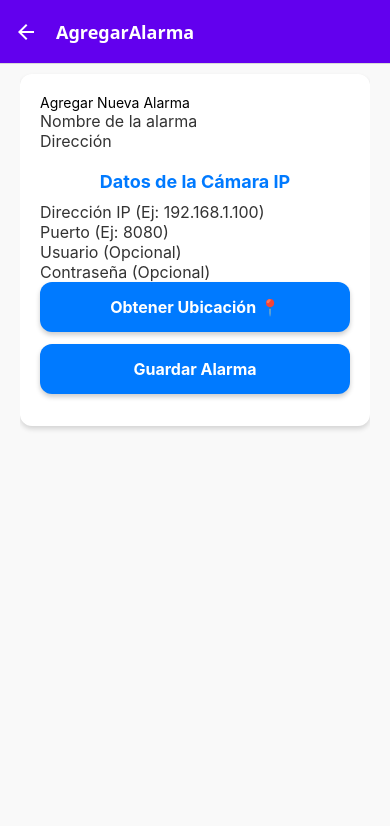
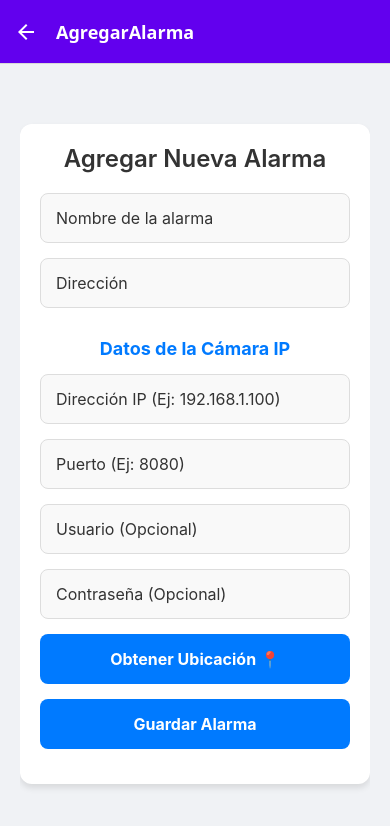
Before and after one commit to JulianT3370/FrontAlarmasComunitariasUIO, a React Native app: screen /AgregarAlarma in a window 390 px wide. Shown: the top 826 px of the page. Built offline with nearby package versions, Linux system fonts and the light colour scheme.

Commit message:
Creacion de estilos
creación de clases para estilar pantallas

```diff
--- a/src/screens/AgregarAlarma.js
+++ b/src/screens/AgregarAlarma.js
@@ -11,7 +11,7 @@ import {
 } from "react-native";
 import * as Location from "expo-location";
 import { useNavigation } from "@react-navigation/native";
-import styles from "../styles/LocationAccessStyles";
+import styles from "../styles/AgregarAlarmaStyles";
 
 function AgregarAlarma() {
   const navigation = useNavigation();
--- a/src/screens/AlarmaDetalle.js
+++ b/src/screens/AlarmaDetalle.js
@@ -1,21 +1,16 @@
 import React from "react";
-import { View, Text, StyleSheet, TouchableOpacity, ScrollView } from "react-native";
-import { useNavigation, useRoute } from "@react-navigation/native";
-import Icon from "react-native-vector-icons/MaterialIcons";
+import { View, Text, ScrollView, SafeAreaView } from "react-native";
+import { useRoute } from "@react-navigation/native";
 import MapView, { Marker } from "react-native-maps";
+import styles from "../styles/AlarmaDetalleStyles"; // Asegúrate de que la ruta sea correcta
 
 function AlarmaDetalle() {
-    const navigation = useNavigation();
   const route = useRoute();
-    const { alarm } = route.params; // 🔹 Recibe la alarma seleccionada
+  const { alarm } = route.params; // Recibe la alarma seleccionada
 
   return (
+    <SafeAreaView style={styles.safeArea}>
       <View style={styles.container}>
-            {/* Botón de regresar */}
-            <TouchableOpacity style={styles.backButton} onPress={() => navigation.goBack()}>
-                <Icon name="arrow-back" size={30} color="white" />
-            </TouchableOpacity>
-
         <ScrollView contentContainerStyle={styles.scrollContainer}>
           <Text style={styles.title}>Detalles de la Alarma</Text>
 
@@ -38,92 +33,18 @@ function AlarmaDetalle() {
             <Text style={styles.value}>{alarm.name}</Text>
 
             <Text style={styles.label}>📍 Dirección:</Text>
-                    <Text style={styles.value}>{alarm.address || "Dirección no disponible"}</Text>
+            <Text style={styles.value}>
+              {alarm.address || "Dirección no disponible"}
+            </Text>
 
             <Text style={styles.label}>🌍 Coordenadas:</Text>
             <Text style={styles.value}>Lat: {alarm.latitude.toFixed(6)}</Text>
             <Text style={styles.value}>Lng: {alarm.longitude.toFixed(6)}</Text>
           </View>
-
-                {/* Botón de regresar */}
-                <TouchableOpacity style={styles.button} onPress={() => navigation.goBack()}>
-                    <Icon name="arrow-back" size={24} color="white" />
-                    <Text style={styles.buttonText}>Regresar</Text>
-                </TouchableOpacity>
         </ScrollView>
       </View>
+    </SafeAreaView>
   );
 }
 
-const styles = StyleSheet.create({
-    container: {
-        flex: 1,
-        backgroundColor: "#f5f5f5",
-    },
-    scrollContainer: {
-        padding: 20,
-        alignItems: "center",
-    },
-    title: {
-        fontSize: 22,
-        fontWeight: "bold",
-        marginBottom: 10,
-        color: "#333",
-    },
-    map: {
-        width: "100%",
-        height: 250,
-        borderRadius: 10,
-        marginBottom: 20,
-    },
-    detailBox: {
-        width: "100%",
-        backgroundColor: "#fff",
-        padding: 20,
-        borderRadius: 10,
-        shadowColor: "#000",
-        shadowOffset: { width: 0, height: 2 },
-        shadowOpacity: 0.2,
-        shadowRadius: 4,
-        elevation: 5,
-        marginBottom: 20,
-    },
-    label: {
-        fontSize: 16,
-        fontWeight: "bold",
-        marginTop: 10,
-        color: "#555",
-    },
-    value: {
-        fontSize: 16,
-        color: "#333",
-        marginBottom: 5,
-    },
-    button: {
-        flexDirection: "row",
-        alignItems: "center",
-        backgroundColor: "#007AFF",
-        paddingVertical: 12,
-        paddingHorizontal: 20,
-        borderRadius: 10,
-        justifyContent: "center",
-        width: "100%",
-    },
-    buttonText: {
-        color: "white",
-        fontSize: 16,
-        fontWeight: "bold",
-        marginLeft: 8,
-    },
-    backButton: {
-        position: "absolute",
-        top: 40,
-        left: 20,
-        backgroundColor: "#007AFF",
-        borderRadius: 20,
-        padding: 10,
-        zIndex: 10,
-    },
-});
-
 export default AlarmaDetalle;
--- /dev/null
+++ b/src/styles/AgregarAlarmaStyles.js
@@ -0,0 +1,72 @@
+import { StyleSheet } from "react-native";
+
+export default StyleSheet.create({
+  container: {
+    flex: 1,
+    backgroundColor: "#F0F2F5", // Fondo moderno y claro
+    paddingHorizontal: 20,
+  },
+  scrollContainer: {
+    flexGrow: 1,
+    justifyContent: "center",
+    paddingVertical: 20,
+  },
+  formContainer: {
+    backgroundColor: "#FFFFFF",
+    borderRadius: 12,
+    padding: 20,
+    // Sombra para iOS
+    shadowColor: "#000",
+    shadowOffset: { width: 0, height: 4 },
+    shadowOpacity: 0.1,
+    shadowRadius: 6,
+    // Sombra para Android
+    elevation: 3,
+  },
+  title: {
+    fontSize: 24,
+    fontWeight: "600",
+    color: "#333",
+    marginBottom: 20,
+    textAlign: "center",
+  },
+  input: {
+    height: 50,
+    backgroundColor: "#F9F9F9",
+    borderWidth: 1,
+    borderColor: "#DDD",
+    borderRadius: 8,
+    paddingHorizontal: 15,
+    fontSize: 16,
+    color: "#333",
+    marginBottom: 15,
+  },
+  sectionTitle: {
+    fontSize: 18,
+    fontWeight: "bold",
+    color: "#007AFF",
+    textAlign: "center",
+    marginVertical: 15,
+  },
+  button: {
+    backgroundColor: "#007AFF",
+    borderRadius: 8,
+    paddingVertical: 15,
+    alignItems: "center",
+    marginBottom: 15,
+  },
+  buttonDisabled: {
+    backgroundColor: "#AAA",
+  },
+  buttonText: {
+    color: "#FFFFFF",
+    fontSize: 16,
+    fontWeight: "bold",
+  },
+  locationText: {
+    fontSize: 16,
+    color: "#555",
+    textAlign: "center",
+    marginTop: 10,
+  },
+});
--- /dev/null
+++ b/src/styles/AlarmaDetalleStyles.js
@@ -0,0 +1,75 @@
+// AlarmaDetalleStyles.js
+import { StyleSheet, Platform } from "react-native";
+
+export default StyleSheet.create({
+  safeArea: {
+    flex: 1,
+    backgroundColor: "#F0F2F5", // Fondo claro y neutro
+  },
+  container: {
+    flex: 1,
+    backgroundColor: "#FFF", // Fondo blanco para el contenido
+  },
+  scrollContainer: {
+    paddingHorizontal: 20,
+    paddingBottom: 40,
+    alignItems: "center",
+  },
+  title: {
+    fontSize: 26,
+    fontWeight: "700",
+    color: "#333",
+    marginVertical: 20,
+    textAlign: "center",
+  },
+  map: {
+    width: "100%",
+    height: 250,
+    borderRadius: 15,
+    marginBottom: 25,
+    borderWidth: 1,
+    borderColor: "#E0E0E0",
+    // Sombra para iOS y elevación para Android
+    ...Platform.select({
+      ios: {
+        shadowColor: "#000",
+        shadowOffset: { width: 0, height: 3 },
+        shadowOpacity: 0.1,
+        shadowRadius: 5,
+      },
+      android: {
+        elevation: 3,
+      },
+    }),
+  },
+  detailBox: {
+    width: "100%",
+    backgroundColor: "#FFF",
+    padding: 20,
+    borderRadius: 15,
+    marginBottom: 30,
+    // Sombra para iOS y elevación para Android
+    ...Platform.select({
+      ios: {
+        shadowColor: "#000",
+        shadowOffset: { width: 0, height: 4 },
+        shadowOpacity: 0.15,
+        shadowRadius: 8,
+      },
+      android: {
+        elevation: 4,
+      },
+    }),
+  },
+  label: {
+    fontSize: 16,
+    fontWeight: "600",
+    color: "#555",
+    marginBottom: 4,
+  },
+  value: {
+    fontSize: 16,
+    color: "#333",
+    marginBottom: 10,
+  },
+});
--- a/src/styles/LocationAccessStyles.js
+++ b/src/styles/LocationAccessStyles.js
@@ -121,81 +121,4 @@ export default StyleSheet.create({
     fontSize: 16,
     fontWeight: "bold",
   },
-
-  /* 🔹 ESTILOS PARA AGREGAR ALARMA 🔹 */
-  formContainer: {
-    width: "100%",
-    backgroundColor: "#FFF",
-    borderRadius: 12,
-    padding: 20,
-    alignSelf: "center",
-    shadowColor: "#000",
-    shadowOpacity: 0.15,
-    shadowOffset: { width: 0, height: 3 },
-    shadowRadius: 5,
-    elevation: 6,
-    marginVertical: 10,
-  },
-  inputAlarma: {
-    width: "100%",
-    height: 50,
-    backgroundColor: "#FFF",
-    borderWidth: 1,
-    borderColor: "#CCC",
-    borderRadius: 10,
-    paddingHorizontal: 15,
-    fontSize: 16,
-    color: "#333",
-    marginBottom: 12,
-  },
-  button: {
-    width: "100%",
-    height: 50,
-    backgroundColor: "#007AFF",
-    borderRadius: 12,
-    justifyContent: "center",
-    alignItems: "center",
-    marginBottom: 12,
-    shadowColor: "#000",
-    shadowOpacity: 0.2,
-    shadowOffset: { width: 0, height: 3 },
-    shadowRadius: 5,
-    elevation: 4,
-  },
-  buttonDisabled: {
-    backgroundColor: "#AAA",
-  },
-  buttonText: {
-    color: "#FFF",
-    fontSize: 16,
-    fontWeight: "bold",
-  },
-  locationText: {
-    marginTop: 10,
-    textAlign: "center",
-    fontSize: 14,
-    color: "#555",
-  },
-
-  /* 🔹 ESTILOS PARA CÁMARA IP 🔹 */
-  sectionTitle: {
-    fontSize: 18,
-    fontWeight: "bold",
-    marginTop: 20,
-    marginBottom: 10,
-    color: "#007AFF",
-    textAlign: "center",
-  },
-  inputIP: {
-    width: "100%",
-    height: 50,
-    backgroundColor: "#FFF",
-    borderWidth: 1,
-    borderColor: "#CCC",
-    borderRadius: 10,
-    paddingHorizontal: 15,
-    fontSize: 16,
-    color: "#333",
-    marginBottom: 12,
-  },
 });
```
Lines whose indentation alone changed are shown as unchanged.
